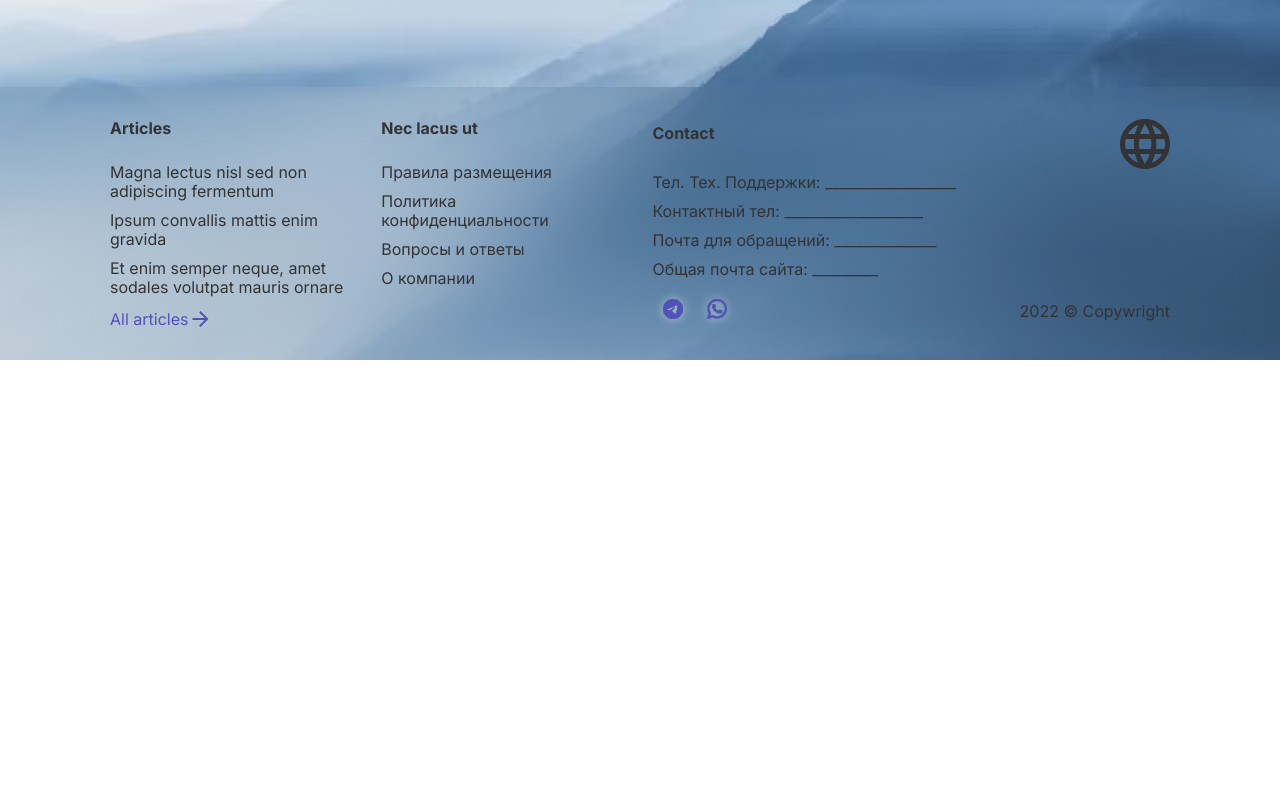
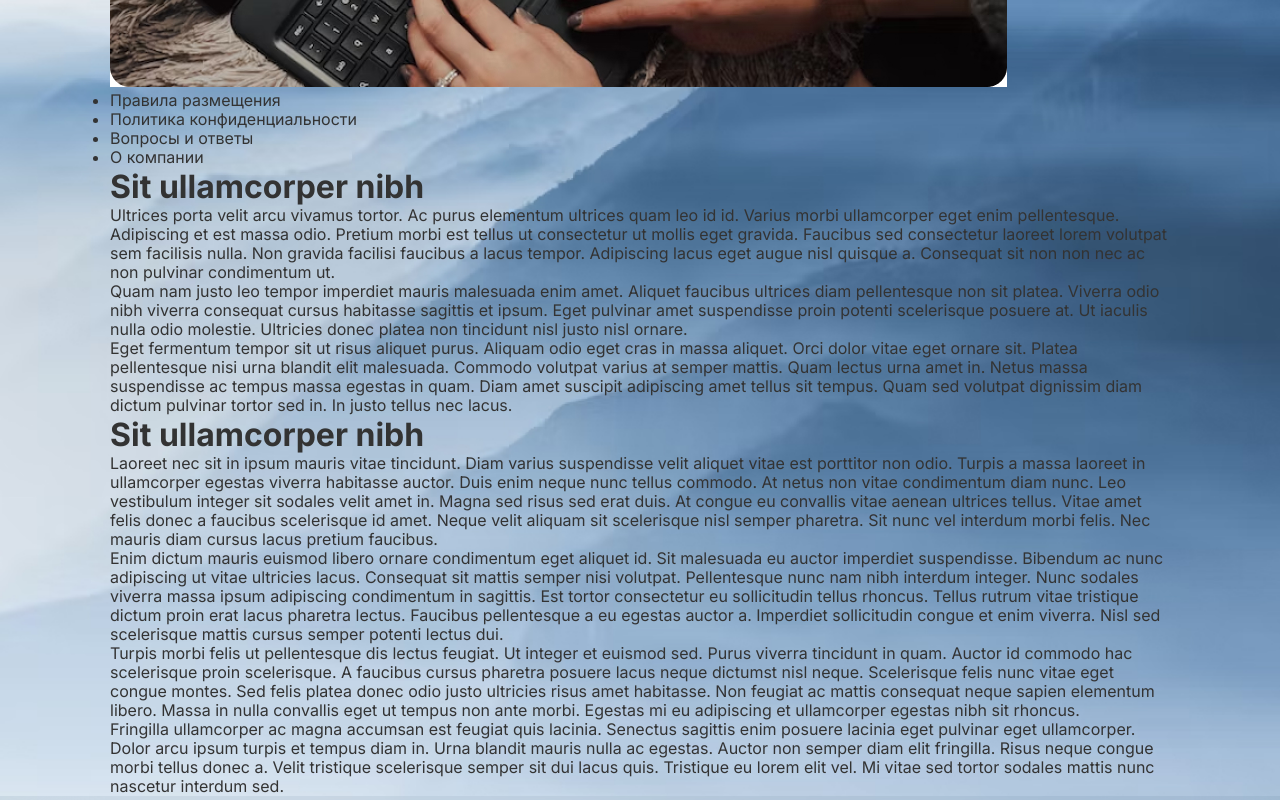
Before and after one commit to antonborod1n/indonesia, a plain HTML site: page article.html in a window 1280 px wide. Shown: the part 440-1240 px from the top of the page. Before the commit the page ends 800 px from the top, so only its background shows below. Drawn offline with nearby package versions, Linux system fonts and the light colour scheme.

Commit message:
added content article page

```diff
--- a/article.html
+++ b/article.html
@@ -60,7 +60,68 @@
     <section class="article">
       <div class="container">
         <div class="article__inner">
-
+          <img class="article__img-main" src="./images/article/100.jpg" alt="Article main">
+          <ul class="article__contents-list">
+            <li class="article__contents-item">Правила размещения</li>
+            <li class="article__contents-item">Политика конфиденциальности</li>
+            <li class="article__contents-item">Вопросы и ответы</li>
+            <li class="article__contents-item">О компании</li>
+          </ul>
+          <div class="article__content">
+            <h1 class="article__title title">Sit ullamcorper nibh</h1>
+            <p class="article__text">
+              Ultrices porta velit arcu vivamus tortor. Ac purus elementum ultrices quam leo id id. Varius morbi
+              ullamcorper eget enim pellentesque. Adipiscing et est massa odio. Pretium morbi est tellus ut consectetur
+              ut mollis eget gravida. Faucibus sed consectetur laoreet lorem volutpat sem facilisis nulla. Non gravida
+              facilisi faucibus a lacus tempor. Adipiscing lacus eget augue nisl quisque a. Consequat sit non non nec ac
+              non pulvinar condimentum ut.
+            </p>
+            <p class="article__text">
+              Quam nam justo leo tempor imperdiet mauris malesuada enim amet. Aliquet faucibus ultrices diam
+              pellentesque non sit platea. Viverra odio nibh viverra consequat cursus habitasse sagittis et ipsum. Eget
+              pulvinar amet suspendisse proin potenti scelerisque posuere at. Ut iaculis nulla odio molestie. Ultricies
+              donec platea non tincidunt nisl justo nisl ornare.
+            </p>
+            <p class="article__text">
+              Eget fermentum tempor sit ut risus aliquet purus. Aliquam odio eget cras in massa aliquet. Orci dolor
+              vitae eget ornare sit. Platea pellentesque nisi urna blandit elit malesuada. Commodo volutpat varius at
+              semper mattis. Quam lectus urna amet in. Netus massa suspendisse ac tempus massa egestas in quam. Diam
+              amet suscipit adipiscing amet tellus sit tempus. Quam sed volutpat dignissim diam dictum pulvinar tortor
+              sed in. In justo tellus nec lacus.
+            </p>
+            <h2 class="article__title title">Sit ullamcorper nibh</h2>
+            <p class="article__text">
+              Laoreet nec sit in ipsum mauris vitae tincidunt. Diam varius suspendisse velit aliquet vitae est porttitor
+              non odio. Turpis a massa laoreet in ullamcorper egestas viverra habitasse auctor. Duis enim neque nunc
+              tellus commodo. At netus non vitae condimentum diam nunc. Leo vestibulum integer sit sodales velit amet
+              in. Magna sed risus sed erat duis. At congue eu convallis vitae aenean ultrices tellus. Vitae amet felis
+              donec a faucibus scelerisque id amet. Neque velit aliquam sit scelerisque nisl semper pharetra. Sit nunc
+              vel interdum morbi felis. Nec mauris diam cursus lacus pretium faucibus.
+            </p>
+            <p class="article__text">
+              Enim dictum mauris euismod libero ornare condimentum eget aliquet id. Sit malesuada eu auctor imperdiet
+              suspendisse. Bibendum ac nunc adipiscing ut vitae ultricies lacus. Consequat sit mattis semper nisi
+              volutpat. Pellentesque nunc nam nibh interdum integer. Nunc sodales viverra massa ipsum adipiscing
+              condimentum in sagittis. Est tortor consectetur eu sollicitudin tellus rhoncus. Tellus rutrum vitae
+              tristique dictum proin erat lacus pharetra lectus. Faucibus pellentesque a eu egestas auctor a. Imperdiet
+              sollicitudin congue et enim viverra. Nisl sed scelerisque mattis cursus semper potenti lectus dui.
+            </p>
+            <p class="article__text">
+              Turpis morbi felis ut pellentesque dis lectus feugiat. Ut integer et euismod sed. Purus viverra tincidunt
+              in quam. Auctor id commodo hac scelerisque proin scelerisque. A faucibus cursus pharetra posuere lacus
+              neque dictumst nisl neque. Scelerisque felis nunc vitae eget congue montes. Sed felis platea donec odio
+              justo ultricies risus amet habitasse. Non feugiat ac mattis consequat neque sapien elementum libero. Massa
+              in nulla convallis eget ut tempus non ante morbi. Egestas mi eu adipiscing et ullamcorper egestas nibh sit
+              rhoncus.
+            </p>
+            <p class="article__text">
+              Fringilla ullamcorper ac magna accumsan est feugiat quis lacinia. Senectus sagittis enim posuere lacinia
+              eget pulvinar eget ullamcorper. Dolor arcu ipsum turpis et tempus diam in. Urna blandit mauris nulla ac
+              egestas. Auctor non semper diam elit fringilla. Risus neque congue morbi tellus donec a. Velit tristique
+              scelerisque semper sit dui lacus quis. Tristique eu lorem elit vel. Mi vitae sed tortor sodales mattis
+              nunc nascetur interdum sed.
+            </p>
+          </div>
         </div>
       </div>
     </section>
--- a/css/style.css
+++ b/css/style.css
@@ -613,7 +613,6 @@
     background-color: #8f8efd;
 }
 
-
 /* ARTICLES */
 
 .blog {
```
Also changed, not shown: blog.html (+0 -4 lines), images/article/100.jpg (added).
